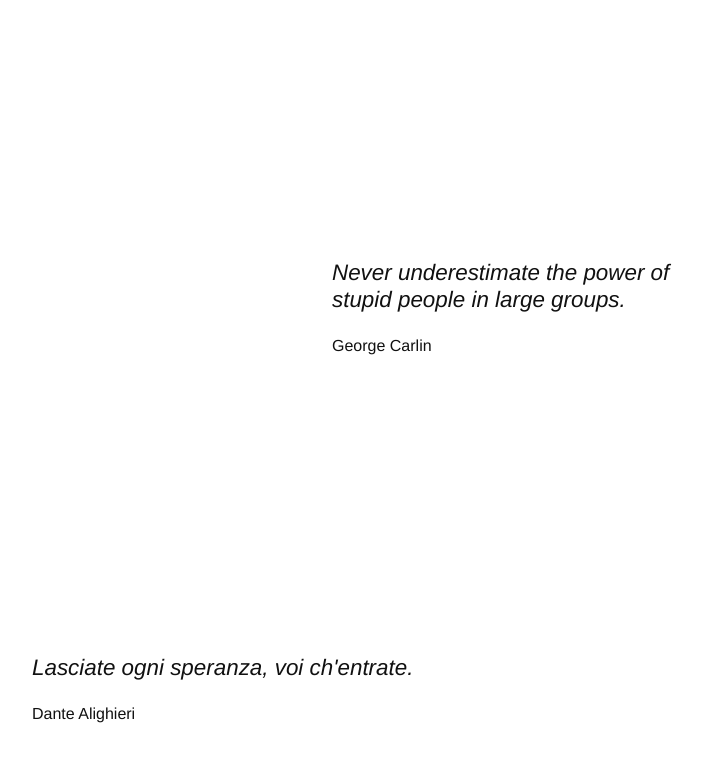
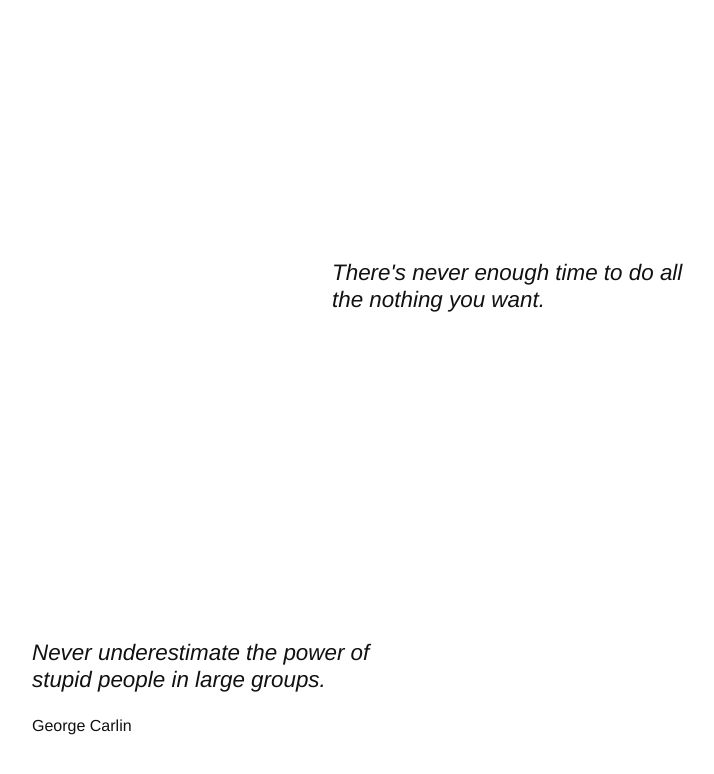
Before and after one commit to mcuquet/mcuquet.github.io, a Jekyll site: the page built from Cites.md, in a window 1280 px wide and 900 px high, scrolled down 3506 px. Shown: the top 774 px of the window, without its empty margins (288-1002 px from the left). Built offline with Jekyll 4.4.1, drawn with Linux system fonts in a browser that asks for light colours.

Commit message:
chg: cita nova

```diff
--- a/_data/cites.yml
+++ b/_data/cites.yml
@@ -27,6 +27,9 @@
 
 - autor: "Pere Calders --- Ronda naval sota la boira"
   cita: "Sense cap particular al qual referir-se des d'aquí, l'autor saluda afectuosament el(s) seu(s) lector(s)."
+
+- author: "Calvin and Hobbes"
+  cita: "There's never enough time to do all the nothing you want."
 
 - autor: "George Carlin"
   cita: "Never underestimate the power of stupid people in large groups."
```
